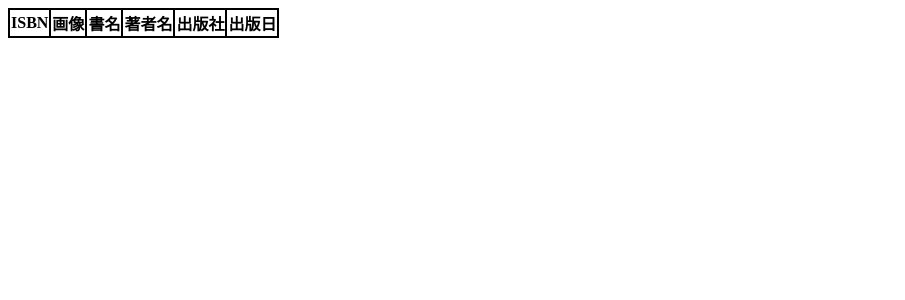
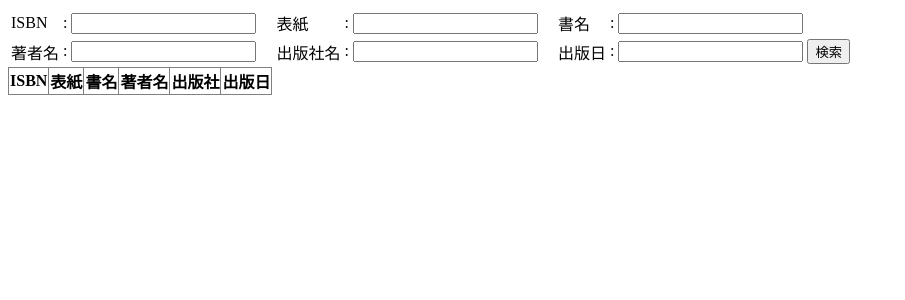
Before and after one commit to vsnmoriyama/BookShelf, a Django app: page /bookList/ in a window 1280 px wide. Shown: the top 300 px of the page, without its empty margins (0-905 px from the left). Run offline with Django 3.2, Linux system fonts and the light colour scheme; data that the repository does not hold is empty.

Commit message:
差分取り込み

```diff
--- a/BookShelf/addBooks/templates/addBooks/addBooks.html
+++ b/BookShelf/addBooks/templates/addBooks/addBooks.html
@@ -15,8 +15,8 @@
     <label>{{ form.picture_name.label }} {{ form.picture_name }}</label><br>
     {{ form.errors.title }}
     <label>{{ form.title.label }} {{ form.title }}</label><br>
-    {{ form.errors.auther }}
-    <label>{{ form.auther.label }} {{ form.auther }}</label><br>
+    {{ form.errors.author }}
+    <label>{{ form.author.label }} {{ form.author }}</label><br>
     {{ form.errors.publisher }}
     <label>{{ form.publisher.label }} {{ form.publisher }}</label><br>
     {{ form.errors.pubdate }}
--- a/BookShelf/addBooks/views.py
+++ b/BookShelf/addBooks/views.py
@@ -21,7 +21,7 @@ def addBook(request):
             books = book.objects.get(isbn=isbnCode)
             books.picture_name = request.POST['picture_name']
             books.title = request.POST['title']
-            books.auther = request.POST['auther']
+            books.author = request.POST['author']
             books.publisher = request.POST['publisher']
             books.pubdate = request.POST['pubdate']
             message = 'update Book'
@@ -29,7 +29,7 @@ def addBook(request):
         else:
 
             books = book(isbn=request.POST['isbn'], picture_name=request.POST['picture_name'],
-                         title=request.POST['title'], auther=request.POST['auther'],
+                         title=request.POST['title'], author=request.POST['author'],
                          publisher=request.POST['publisher'], pubdate=request.POST['pubdate'])
             message = 'add Book'
 
--- a/BookShelf/bookList/static/css/style.css
+++ b/BookShelf/bookList/static/css/style.css
@@ -3,10 +3,10 @@ img{
         height: auto;
     }
 
-th,td {
-    border: solid 2px;              /* 枠線指定 */
+    .kensakutable {
+        border-style: none;     /* セルの線を重ねる */
     }
 
-table {
-    border-collapse:  collapse;     /* セルの線を重ねる */
+    .ichirantable {
+        border-collapse: collapse;
     }
--- a/BookShelf/bookList/templates/bookList/index.html
+++ b/BookShelf/bookList/templates/bookList/index.html
@@ -7,12 +7,34 @@
     <title>BookShelf_bookList</title>
 </head>
 <body>
+    <form action="{% url 'bookList:search' %}" method="get">
+      <table class = "kensakutable" border="0">
+      <thead>
+      <tr>
+      <td><label>ISBN</label></td><td><label align = "right";>: <input type="text" size="20" name="isbn"></label></td>
+      <td><label>　表紙</label></td><td><label align = "right";>: <input type="text" size="20" name="picture_name"></label></td>
+      <td><label>　書名</label></td><td><label align = "right";>: <input type="text" size="20" name="title"></label></td>
+      </tr>
+      </thead>
+
+      <tbody>
+      <tr>
+      <td><label>著者名</label></td><td><label align = "right";>: <input type="text" size="20" name="author"></label></td>
+      <td><label>　出版社名</label></td><td><label align = "right";>: <input type="text" size="20" name="publisher"></label></td>
+      <td><label>　出版日</label></td><td><label align = "right";>: <input type="text" size="20" name="pubdate"></label></td>
+      <td><input type="submit" value="検索"></td>
+      </tr>
+      </tbody>
+
+      </table>
+    </form>
+
 <form method="post" action="">
-    <table border="1">
+    <table class = "ichirantable" border="1">
       <thead>
         <tr>
           <th>ISBN</th>
-          <th>画像</th>
+          <th>表紙</th>
           <th>書名</th>
           <th>著者名</th>
           <th>出版社</th>
@@ -20,14 +42,14 @@
         </tr>
       </thead>
       <tbody>
-        {% for book in books %}
+        {% for book in book_list %}
           <tr>
             <td>{{ book.isbn }}</td>
             <td><img border="0" src={{ book.picture_name }} alt="書籍画像"></td>
             <td>{{ book.title }}</td>
-            <td>{{ book.auther }}</td>
+            <td>{{ book.author }}</td>
             <td>{{ book.publisher }}</td>
-            <td>{{ book.pubdateTochar }}</td>
+            <td>{{ book.pubdate|date:"Y/n/j" }}</td>
           </tr>
         {% endfor %}
       </tbody>
--- a/BookShelf/bookList/urls.py
+++ b/BookShelf/bookList/urls.py
@@ -3,4 +3,5 @@ from . import views
 
 urlpatterns = [
     url(r'^$', views.booklist_template, name='index'),
+    url('search', views.index, name='search'),
 ]
--- a/BookShelf/bookList/views.py
+++ b/BookShelf/bookList/views.py
@@ -1,9 +1,61 @@
 from django.http import HttpResponse
-from django.shortcuts import render # 追加する
 from .models import book  # 追加する
+from .forms import BookSearchFormSet
+
+from django.db.models import Q
+from django.shortcuts import render, get_object_or_404, redirect
+from django.views.decorators.http import require_POST
+from django.views import generic
+
 
 def booklist_template(request):
     d = {
         'books': book.objects.all(),
     }
-    return render(request, 'bookList/index.html',d)
+    return render(request, 'bookList/index.html', d)
+
+def index(request):
+
+    print('パラメータ:')
+    print('(' + request.GET['isbn'] + ')')
+    print('(' + request.GET['picture_name']+ ')')
+    print('(' + request.GET['title']+ ')')
+    print('(' + request.GET['author']+ ')')
+    print('(' + request.GET['publisher']+ ')')
+    print('(' + request.GET['pubdate']+ ')')
+
+    d = {
+        'books': book.objects.all(),
+    }
+
+    booklist_isbn = book.objects.get(isbn = request.GET['isbn'])
+
+    print(booklist_isbn.author)
+
+#-------------------------------------------------------------------------
+
+    values = [1, 2]
+
+    # Turn list of values into list of Q objects
+    queries = [Q(pk=value) for value in values]
+
+    # Take one Q object from the list
+    query = queries.pop()
+
+    # Or the Q object with the ones remaining in the list
+    for item in queries:
+        query |= item
+
+    # Query the model
+    print('*' + book.objects.filter(query))
+
+#------------------------------------------------------------------------
+
+    # result = book.objects.all()
+    result = book.objects.filter(Q(isbn = request.GET['isbn']))
+    for data in result:
+        print('isbn = ' + data.isbn)
+        print('picture_name = ' + data.picture_name)
+        print('title = ' + data.title)
+
+    return render(request, 'bookList/index.html', d)
```
Also changed, not shown: BookShelf/addBooks/static/addBooks/js/getIsbn.js (added, +21 -0 lines), BookShelf/addBooks/templates/addBooks/detail.html (added, +30 -0 lines), BookShelf/bookList/models.py (+3 -6 lines), BookShelf/bookList/migrations/0001_initial.py, 1 other file. Lines whose indentation alone changed are shown as unchanged.
